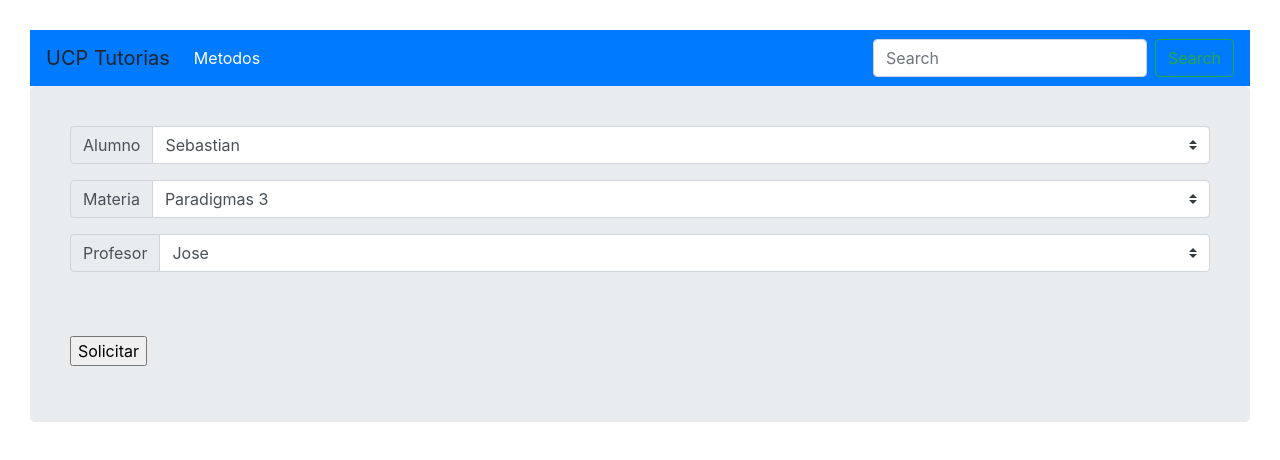
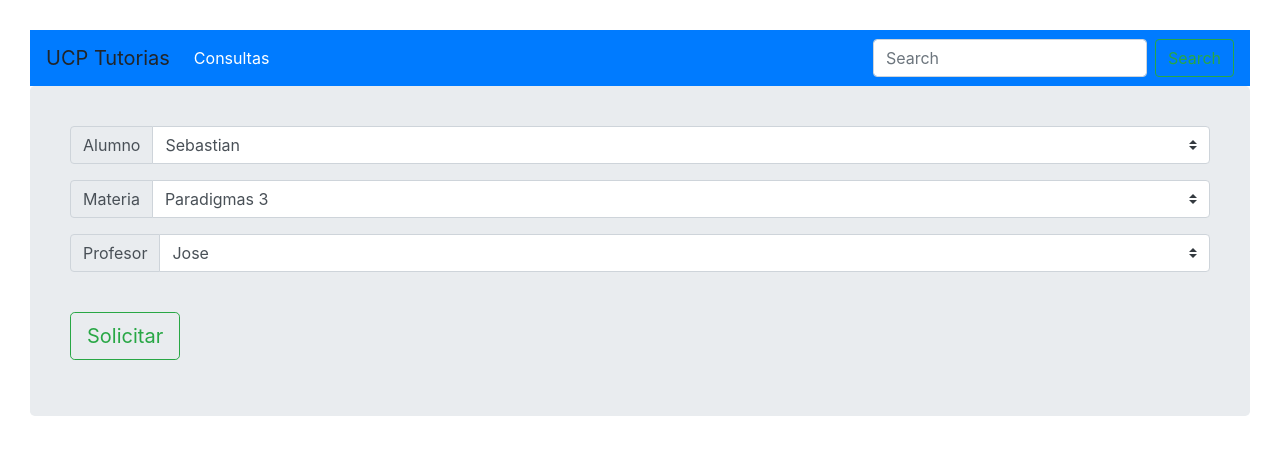
Before and after one commit to leandrofernandez91/Tutoria-SmartContract, a website: page View/index.html in a window 1280 px wide. Drawn offline with nearby package versions, Linux system fonts and the light colour scheme.

Commit message:
Mejoras HTML

```diff
--- a/View/index.html
+++ b/View/index.html
@@ -22,7 +22,7 @@
             <ul class="navbar-nav mr-auto">
 
               <li class="nav-item active">
-                  <a class="nav-link" href="/metodos">Metodos<span class="sr-only">(current)</span></a>
+                  <a class="nav-link" href="/metodos">Consultas<span class="sr-only">(current)</span></a>
               </li>
             </ul>
             <form class="form-inline my-2 my-lg-0">
@@ -80,8 +80,8 @@
 
             </select>
           </div>
-          <br><br>
-          <input type="submit" value="Solicitar">
+          <br>
+          <button type="submit" class="btn btn-primary btn-lg btn-outline-success">Solicitar</button>
         </form>
       </div>
   </div>
```
Also changed, not shown: View/metodos.html (+1 -1 lines).
